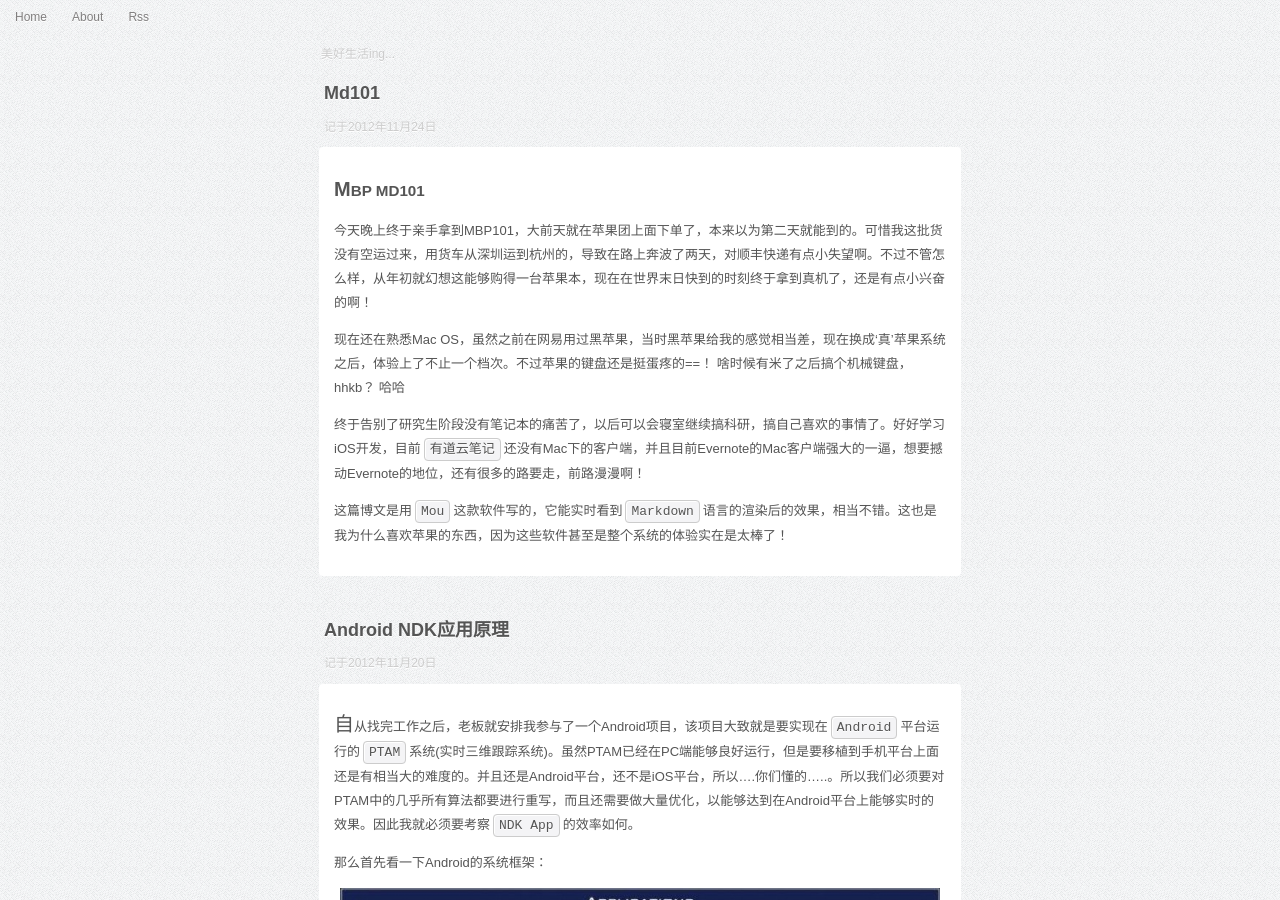
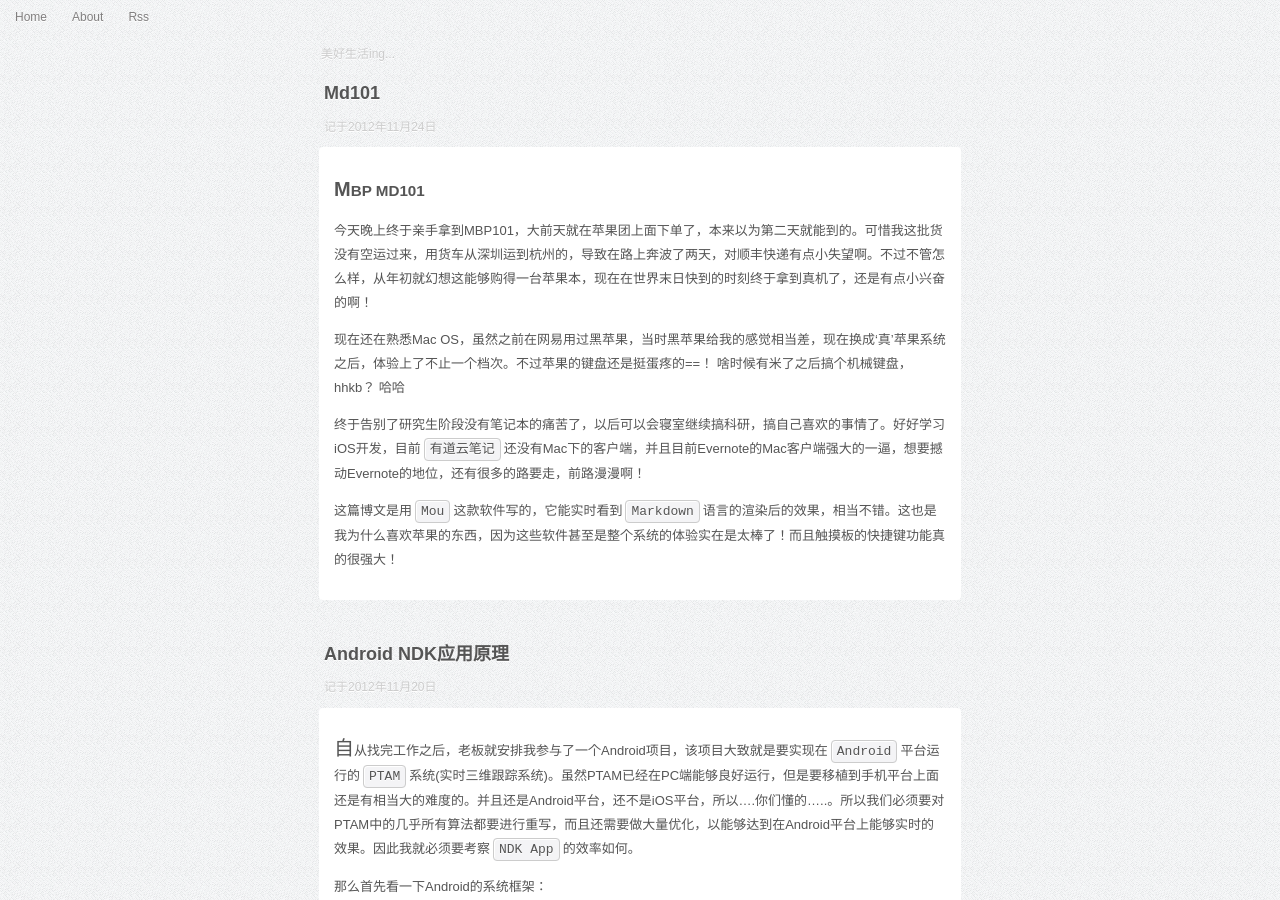
Before and after one commit to shihongzhi/shihongzhi.github.com, a Jekyll site: the page built from index.html, in a window 1280 px wide and 900 px high. Built offline with Jekyll 4.4.1, drawn with Linux system fonts in a browser that asks for light colours; Markdown is read by kramdown in place of the engine named in the settings; the list of posts is cut into pages by our own code.

Commit message:
修改一点

```diff
--- a/_posts/blog/2012-11-24-md101.md
+++ b/_posts/blog/2012-11-24-md101.md
@@ -6,4 +6,4 @@
 
 终于告别了研究生阶段没有笔记本的痛苦了，以后可以会寝室继续搞科研，搞自己喜欢的事情了。好好学习iOS开发，目前`有道云笔记`还没有Mac下的客户端，并且目前Evernote的Mac客户端强大的一逼，想要撼动Evernote的地位，还有很多的路要走，前路漫漫啊！
 
-这篇博文是用`Mou`这款软件写的，它能实时看到`Markdown`语言的渲染后的效果，相当不错。这也是我为什么喜欢苹果的东西，因为这些软件甚至是整个系统的体验实在是太棒了！
+这篇博文是用`Mou`这款软件写的，它能实时看到`Markdown`语言的渲染后的效果，相当不错。这也是我为什么喜欢苹果的东西，因为这些软件甚至是整个系统的体验实在是太棒了！而且触摸板的快捷键功能真的很强大！
```
